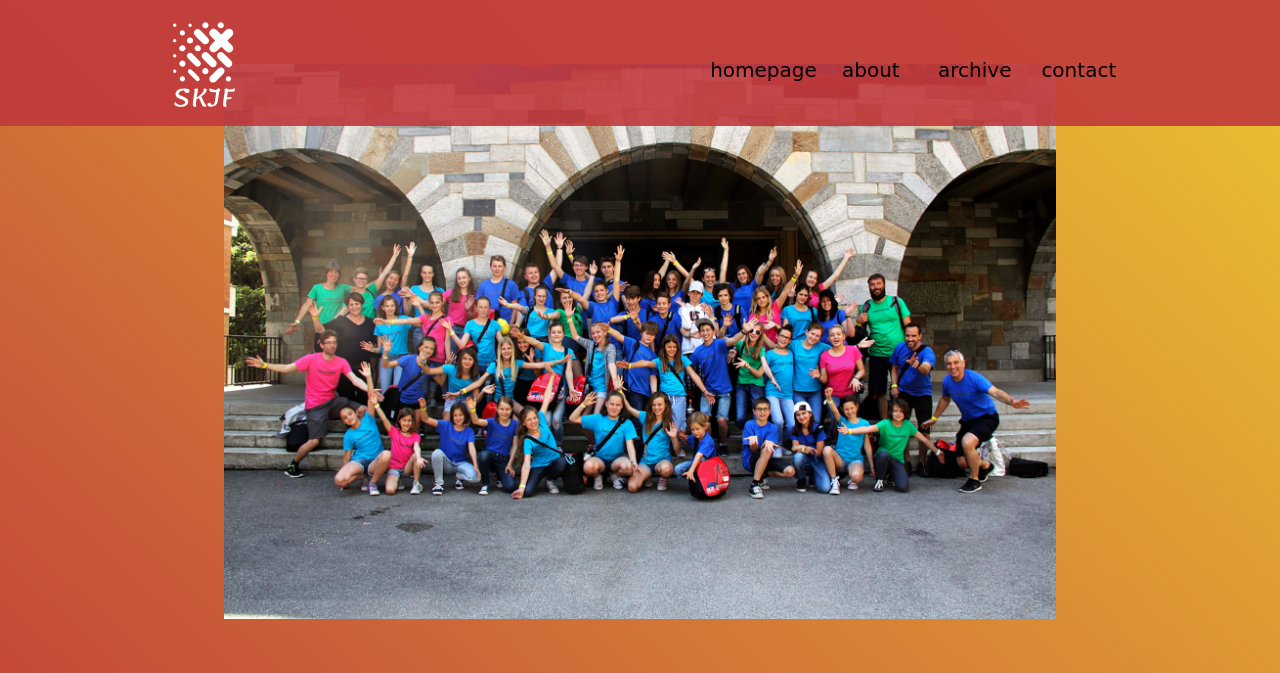
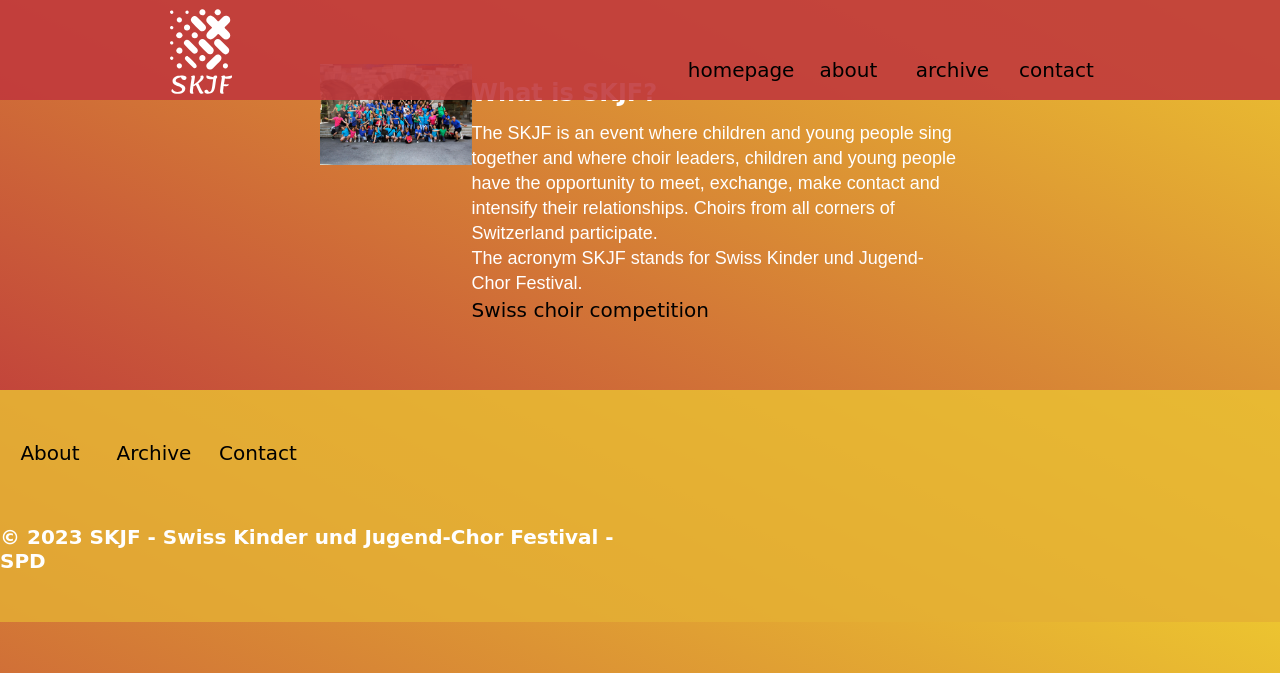
Before and after one commit to ElissaGuggiari/BlogSKJF, a plain HTML site: page index.html in a window 1280 px wide. Shown: the top 673 px of the page. Drawn offline with Linux system fonts and the light colour scheme.

Commit message:
Update styles.css

```diff
--- a/css/styles.css
+++ b/css/styles.css
@@ -2,6 +2,7 @@
 * {
     padding: 0;
     margin: 0;
+   box-sizing: border-box;
 }
 
 /*-----Body-----*/
@@ -25,6 +26,7 @@
     position: fixed;
     top: 0;
 }
+
 
 .logoSKJF {
     min-height: 85px;
@@ -52,7 +54,6 @@
     padding: 0 0 5%;
 }
 
-
 /* .cover_big {
     width: 153.8%;
     min-height: 1000px;
@@ -77,11 +78,13 @@
 
 aside,
 main {
-    width: 65%;
+    width: 50%;
     margin-left: auto;
     margin-right: auto;
     margin-top: 5%;
     z-index: 1;
+    display: flex;
+
 }
 
 /*-----Footer-----*/
```
